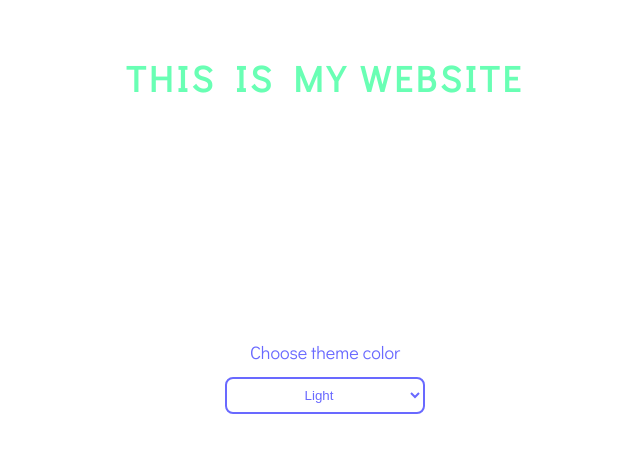
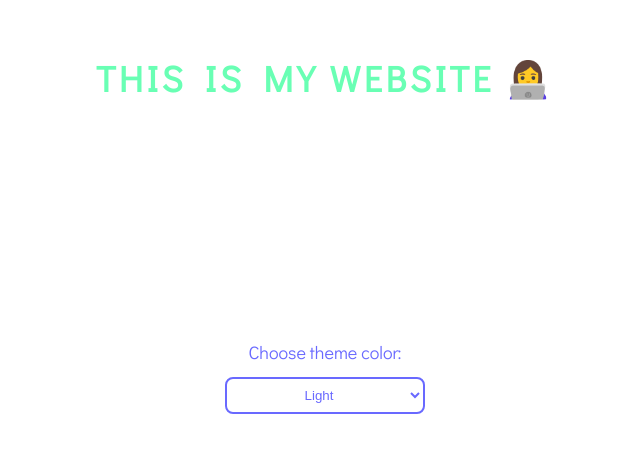
Before and after one commit to AlenaGM/theme-change-exercise, a plain HTML site: page index.html in a window 1280 px wide. Shown: the part 171-624 px from the top of the page, without its empty margins (315-955 px from the left). Drawn offline with Linux system fonts and the light colour scheme.

Commit message:
upd readme

```diff
--- a/index.html
+++ b/index.html
@@ -18,9 +18,9 @@
 
   <body>
     <div class="wrapper">
-      <h1>This is my website</h1>
+      <h1>This is my website 👩‍💻</h1>
       <div class="theme">
-        <label for="themeSelect">Choose theme color</label>
+        <label for="themeSelect">Choose theme color:</label>
         <select id="themeSelect" name="theme" onchange="chooseTheme()">
           <option value="light">Light</option>
           <option value="dark">Dark</option>
```
Also changed, not shown: 1 other file.
